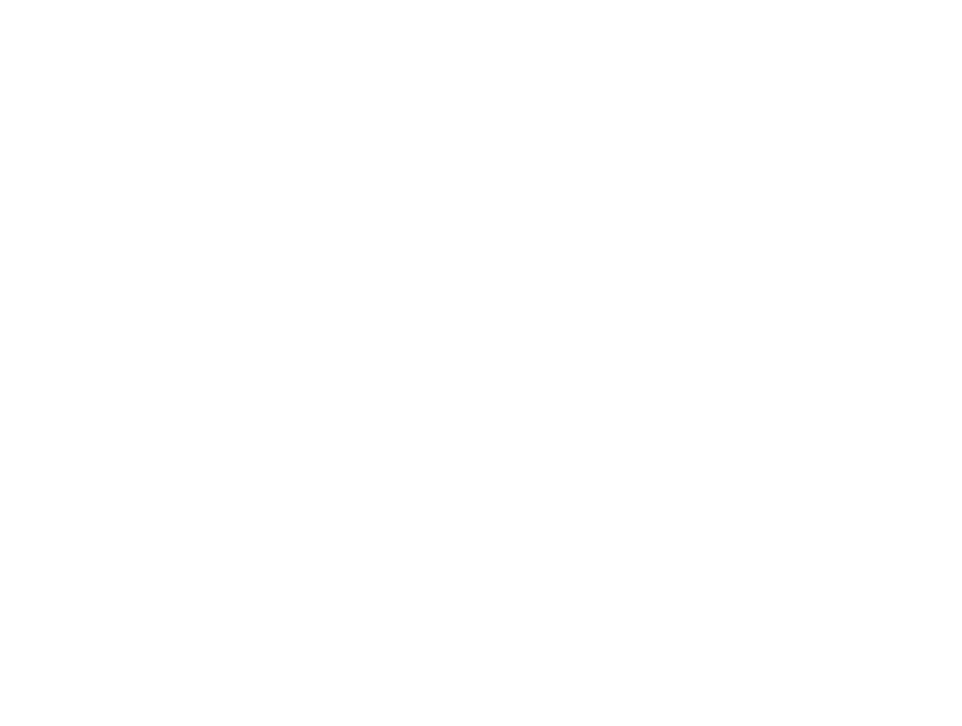
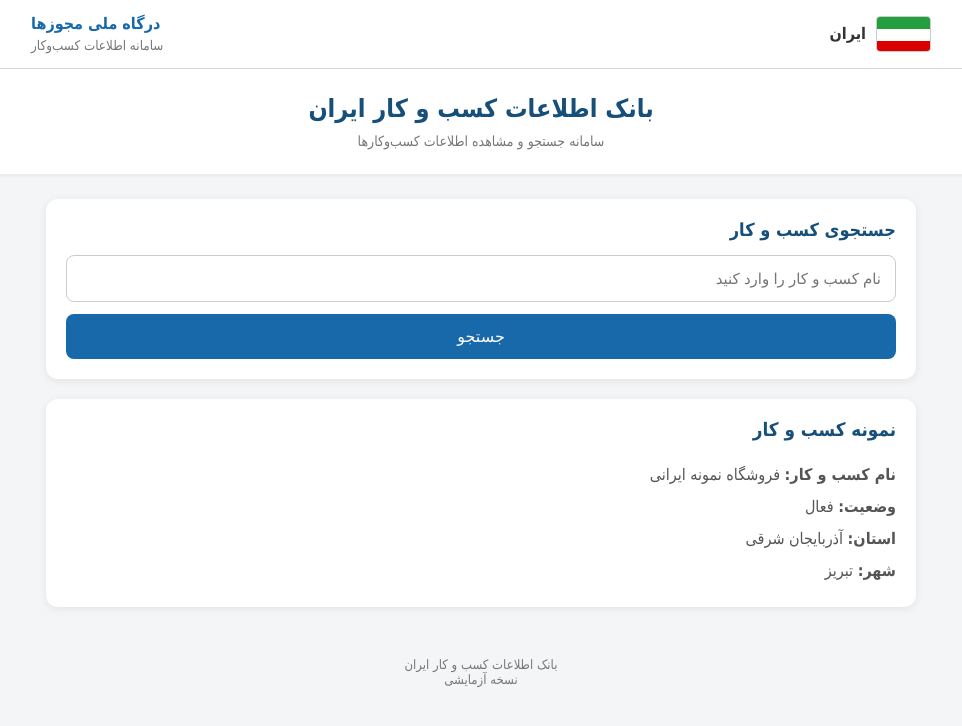
Before and after one commit to haditoni/eyoqe, a plain HTML site: page index.html in a window 1280 px wide. Shown: the whole page, without its empty margins (159-1121 px from the left). Drawn offline with Linux system fonts and the light colour scheme.

Commit message:
Add initial HTML structure for business directory

```diff
--- a/index.html
+++ b/index.html
@@ -1,2 +1,286 @@
+<!DOCTYPE html>
+<html lang="fa" dir="rtl">
+<head>
+  <meta charset="UTF-8">
+  <meta name="viewport" content="width=device-width, initial-scale=1.0">
+  <title>بانک اطلاعات کسب و کار ایران</title>
 
-<!DOCTYPE html>
+  <style>
+    * {
+      box-sizing: border-box;
+    }
+
+    body {
+      margin: 0;
+      font-family: Tahoma, Arial, sans-serif;
+      background: #f3f5f7;
+      color: #222;
+    }
+
+    .top {
+      background: #ffffff;
+      border-bottom: 1px solid #ddd;
+      padding: 12px 15px;
+    }
+
+    .header {
+      max-width: 900px;
+      margin: auto;
+      display: flex;
+      align-items: center;
+      justify-content: space-between;
+      gap: 10px;
+    }
+
+    .iran {
+      display: flex;
+      align-items: center;
+      gap: 10px;
+      font-weight: bold;
+      color: #333;
+    }
+
+    .flag {
+      width: 55px;
+      height: 36px;
+      border-radius: 4px;
+      overflow: hidden;
+      border: 1px solid #ccc;
+    }
+
+    .green {
+      height: 12px;
+      background: #239f40;
+    }
+
+    .white {
+      height: 12px;
+      background: white;
+      position: relative;
+    }
+
+    .red {
+      height: 12px;
+      background: #da0000;
+    }
+
+    .portal {
+      color: #1769aa;
+      font-weight: bold;
+      text-align: left;
+      line-height: 1.5;
+    }
+
+    .portal small {
+      display: block;
+      color: #777;
+      font-weight: normal;
+    }
+
+    .title {
+      background: #ffffff;
+      text-align: center;
+      padding: 25px 15px;
+      box-shadow: 0 1px 4px rgba(0,0,0,0.08);
+    }
+
+    .title h1 {
+      margin: 0;
+      font-size: 25px;
+      color: #164f7a;
+    }
+
+    .title p {
+      margin: 10px 0 0;
+      color: #777;
+      font-size: 14px;
+    }
+
+    .container {
+      max-width: 900px;
+      margin: 25px auto;
+      padding: 0 15px;
+    }
+
+    .search {
+      background: white;
+      padding: 20px;
+      border-radius: 12px;
+      box-shadow: 0 2px 8px rgba(0,0,0,0.08);
+      margin-bottom: 20px;
+    }
+
+    .search h2 {
+      margin-top: 0;
+      color: #164f7a;
+      font-size: 18px;
+    }
+
+    input {
+      width: 100%;
+      padding: 14px;
+      border: 1px solid #ccc;
+      border-radius: 8px;
+      font-size: 15px;
+      direction: rtl;
+    }
+
+    button {
+      width: 100%;
+      margin-top: 12px;
+      padding: 13px;
+      border: none;
+      border-radius: 8px;
+      background: #1769aa;
+      color: white;
+      font-size: 16px;
+      cursor: pointer;
+    }
+
+    .card {
+      background: white;
+      border-radius: 12px;
+      padding: 20px;
+      margin-bottom: 15px;
+      box-shadow: 0 2px 8px rgba(0,0,0,0.07);
+    }
+
+    .card h3 {
+      margin-top: 0;
+      color: #164f7a;
+    }
+
+    .info {
+      line-height: 2;
+      color: #555;
+    }
+
+    .footer {
+      text-align: center;
+      padding: 25px 15px;
+      color: #777;
+      font-size: 13px;
+    }
+
+    @media (max-width: 600px) {
+      .header {
+        align-items: flex-start;
+      }
+
+      .title h1 {
+        font-size: 20px;
+      }
+
+      .portal {
+        font-size: 12px;
+      }
+
+      .flag {
+        width: 45px;
+        height: 30px;
+      }
+
+      .green,
+      .white,
+      .red {
+        height: 10px;
+      }
+    }
+  </style>
+</head>
+
+<body>
+
+  <div class="top">
+    <div class="header">
+
+      <div class="iran">
+        <div class="flag">
+          <div class="green"></div>
+          <div class="white"></div>
+          <div class="red"></div>
+        </div>
+        <span>ایران</span>
+      </div>
+
+      <div class="portal">
+        درگاه ملی مجوزها
+        <small>سامانه اطلاعات کسب‌وکار</small>
+      </div>
+
+    </div>
+  </div>
+
+  <div class="title">
+    <h1>بانک اطلاعات کسب و کار ایران</h1>
+    <p>سامانه جستجو و مشاهده اطلاعات کسب‌وکارها</p>
+  </div>
+
+  <div class="container">
+
+    <div class="search">
+      <h2>جستجوی کسب و کار</h2>
+
+      <input
+        type="text"
+        id="searchBox"
+        placeholder="نام کسب و کار را وارد کنید"
+      >
+
+      <button onclick="searchBusiness()">
+        جستجو
+      </button>
+    </div>
+
+    <div class="card" id="result">
+      <h3>نمونه کسب و کار</h3>
+
+      <div class="info">
+        <b>نام کسب و کار:</b>
+        فروشگاه نمونه ایرانی
+        <br>
+
+        <b>وضعیت:</b>
+        فعال
+        <br>
+
+        <b>استان:</b>
+        آذربایجان شرقی
+        <br>
+
+        <b>شهر:</b>
+        تبریز
+      </div>
+    </div>
+
+  </div>
+
+  <div class="footer">
+    بانک اطلاعات کسب و کار ایران
+    <br>
+    نسخه آزمایشی
+  </div>
+
+  <script>
+    function searchBusiness() {
+      const text = document.getElementById("searchBox").value.trim();
+
+      if (text === "") {
+        alert("لطفاً نام کسب و کار را وارد کنید.");
+        return;
+      }
+
+      document.getElementById("result").innerHTML = `
+        <h3>نتیجه جستجو</h3>
+        <div class="info">
+          <b>عبارت جستجو شده:</b>
+          ${text}
+          <br><br>
+          اطلاعات این کسب و کار در نسخه آزمایشی نمایش داده خواهد شد.
+        </div>
+      `;
+    }
+  </script>
+
+</body>
+</html>
```
